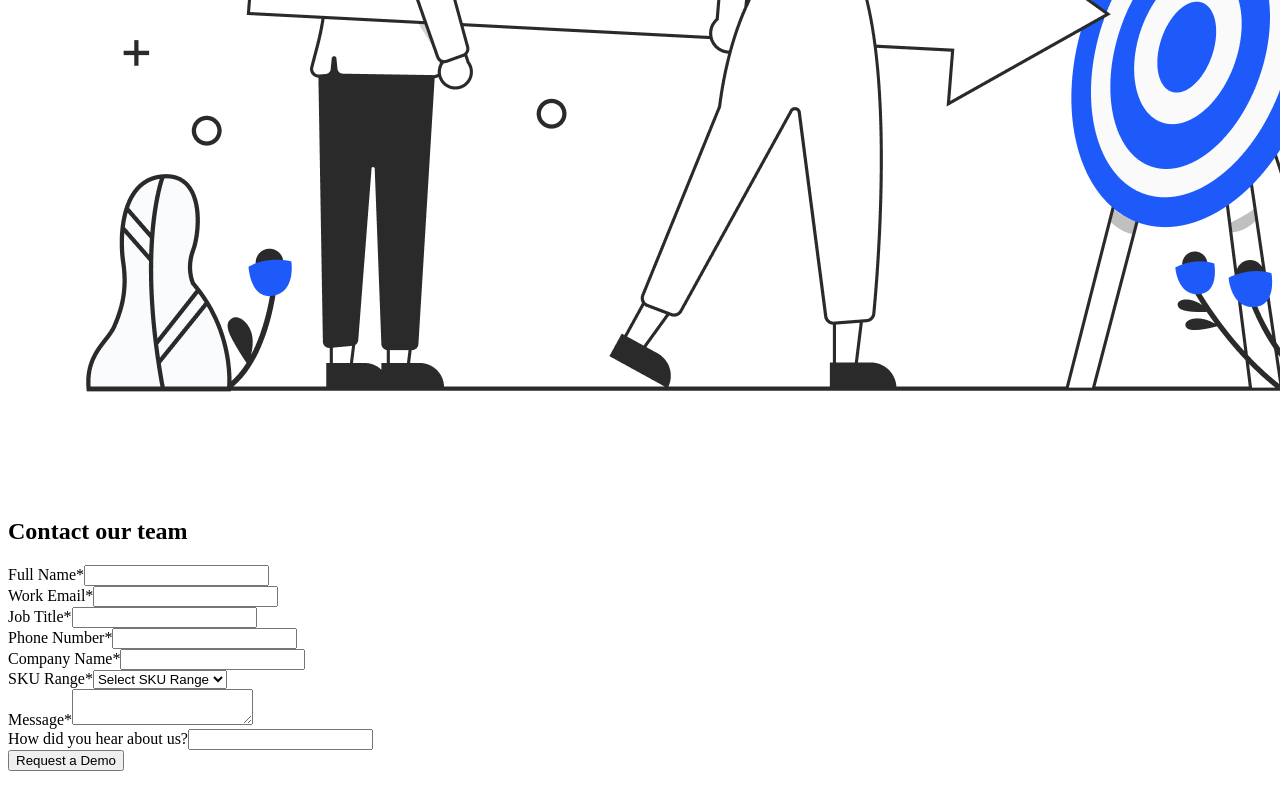
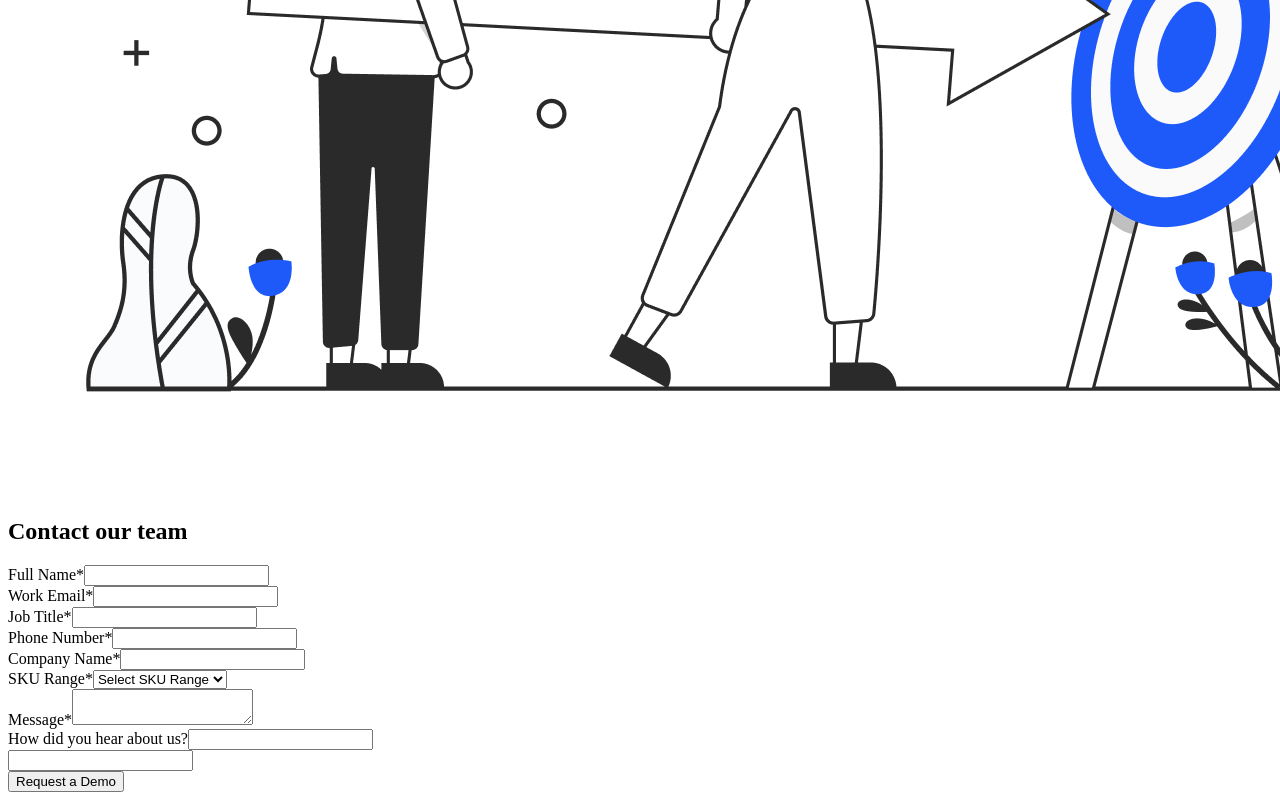
Before and after one commit to Saed-UniqHeights/uniqheight, a Next.js app: page /book-demo in a window 1280 px wide. Shown: the part 868-1668 px from the top of the page. Before the commit the page ends 1647 px from the top, so only its background shows below. Built offline with nearby package versions, Linux system fonts and the light colour scheme.

Commit message:
added getforms tool

```diff
--- a/src/pages/book-demo.tsx
+++ b/src/pages/book-demo.tsx
@@ -44,13 +44,17 @@ export default function BookDemo() {
     setIsSubmitting(true);
     setError("");
 
+    const formEndpoint = "https://getform.io/f/awnwvqeb"; // Replace with your actual URL
+
     try {
-      const response = await fetch("http://localhost:5000/api/demo-request", {
+      const data = new FormData();
+      Object.entries(formData).forEach(([key, value]) => {
+        data.append(key, value);
+      });
+
+      const response = await fetch(formEndpoint, {
         method: "POST",
-        headers: {
-          "Content-Type": "application/json",
-        },
-        body: JSON.stringify(formData),
+        body: data,
       });
 
       if (!response.ok) {
@@ -59,12 +63,13 @@ export default function BookDemo() {
 
       setSubmitSuccess(true);
     } catch (err) {
+      console.error("Form submission error:", err);
       setError("There was an error submitting your form. Please try again.");
-      console.error("Form submission error:", err);
     } finally {
       setIsSubmitting(false);
     }
   };
+
 
   if (submitSuccess) {
     return (
@@ -264,7 +269,15 @@ export default function BookDemo() {
                     className="mt-1 block w-full border border-gray-300 rounded-md shadow-sm py-2 px-3 focus:outline-none focus:ring-blue-500 focus:border-blue-500"
                   />
                 </div>
-
+                <div>
+                  <input
+                    type="text"
+                    name="_gotcha"
+                    className="hidden"
+                    tabIndex={-1}
+                    autoComplete="off"
+                  />
+                </div>
                 <div>
                   <button
                     type="submit"
```
Also changed, not shown: src/components/pricing.tsx (+4 -6 lines).
